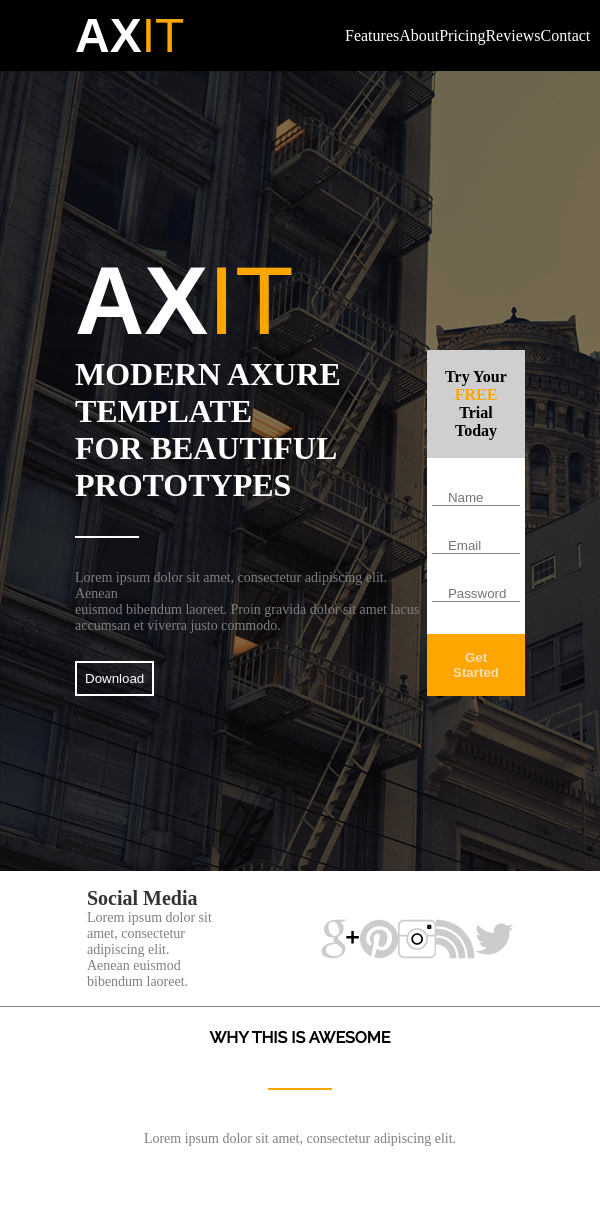
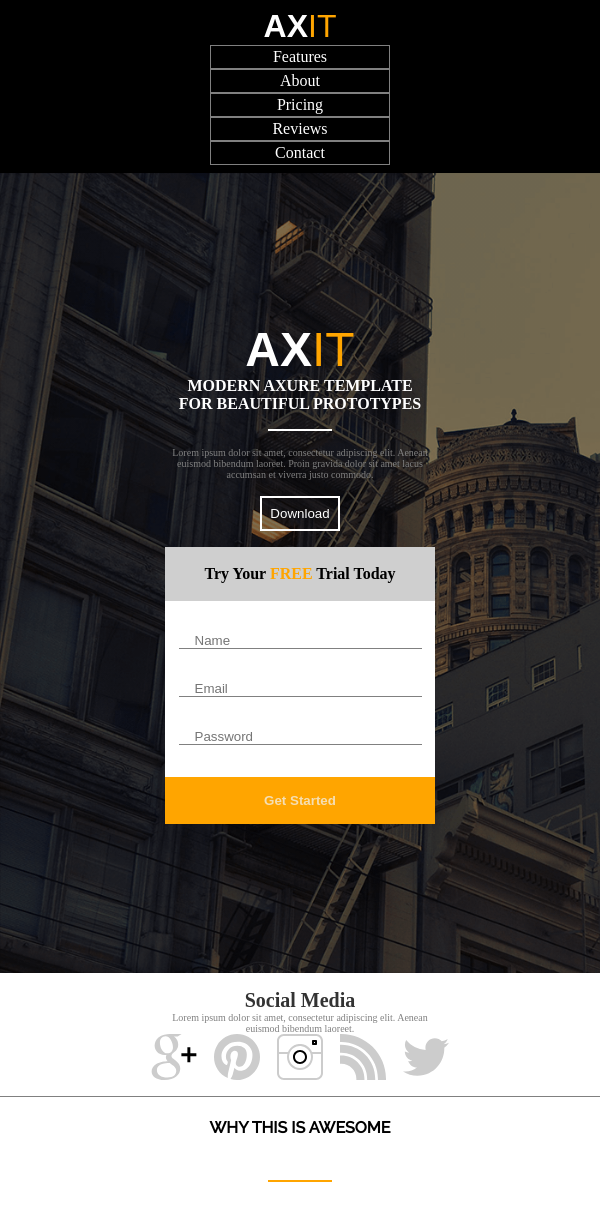
Before and after one commit to KliazovichAlex/lesson-6, a plain HTML site: page index.html in a window 600 px wide. Shown: the top 1222 px of the page. Drawn offline with nearby package versions, Linux system fonts and the light colour scheme.

Commit message:
Add files via upload

```diff
--- a/style.css
+++ b/style.css
@@ -471,7 +471,7 @@
 }
 
 
-@media all and (max-width: 575px) {
+@media (max-width: 575px) {
 
     .wrapper {
         display: block;
@@ -525,12 +525,20 @@
     }
 
     .brand-bar__icons {
+        width: 80%;
         margin: 0 auto;
     }
 
     .pricing__cards {
         display: block;
         margin: 0 auto;
+    }
+
+    .box {
+        display: flex;
+        flex-direction: column;
+        padding: 0;
+        width: 60%;
     }
 
     .card {
@@ -544,3 +552,88 @@
     }
 
 }
+
+@media (min-width: 575px) and (max-width: 767.98px) {
+
+    .wrapper {
+        display: block;
+        margin: 0 auto;
+        text-align: center;
+
+    }
+
+    .logo__text_fs-3 {
+        font-size: 2rem;
+    }
+
+    .menu {
+        text-align: center;
+        margin: 0 auto;
+        display: flex;
+        flex-direction: column;
+    }
+
+    .menu__item {
+        padding: 2px 0;
+        border: 1px solid grey;
+    }
+
+    .logo__text_fs-6 {
+        font-size: 3rem;
+    }
+
+    .line_margin-1 {
+        margin: 1rem auto;
+    }
+
+    .description {
+        font-size: 10px;
+    }
+
+    .title {
+        font-size: 1rem;
+    }
+
+    .download-btn {
+
+        margin: 1rem auto;
+        margin-bottom: 1rem;
+    }
+
+    .form {
+        margin: 0 auto;
+        width: 60%;
+    }
+
+    .brand-bar__info {
+        width: 60%;
+        margin: 0 auto;
+    }
+
+    .brand-bar__icons {
+        width: 70%;
+        margin: 0 auto;
+    }
+
+    .pricing__cards {
+        display: block;
+        margin: 0 auto;
+    }
+
+    .box {
+        display: block;
+        padding: 0;
+        width: 60%;
+    }
+
+    .card {
+        width: 100%;
+        margin: 2rem 0;
+        padding: 0;
+    }
+
+    .footer-bar {
+        width: 30%;
+    }
+
+}
```
